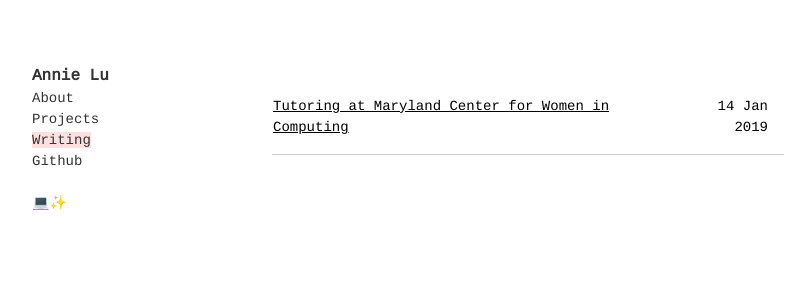
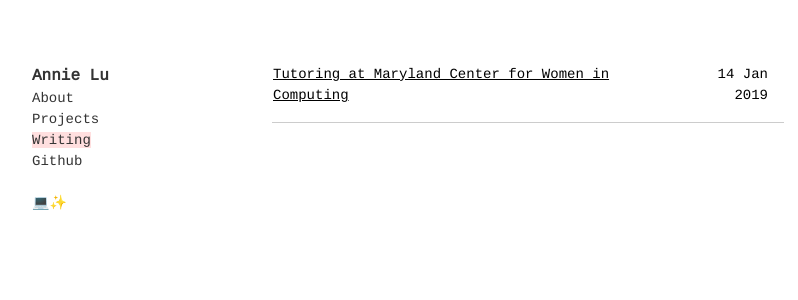
Before and after one commit to annie-lu/annie-lu.github.io, a Jekyll site: the page built from writing.html, in a window 1280 px wide. Shown: the top 300 px of the page, without its empty margins (96-894 px from the left). Built offline with Jekyll 4.4.1, drawn with Linux system fonts in a browser that asks for light colours.

Commit message:
Update writing.html

```diff
--- a/writing.html
+++ b/writing.html
@@ -3,7 +3,7 @@ layout: default
 title: Writing
 ---
 
-        <div class="fl w-100 w-75-l pv5 ph3">
+        <div class="fl w-100 w-75-l pv4 ph3">
 
   <div class="overflow-auto">
     <table class="f6 w-100 mw6 center-m" cellspacing="0">
```
